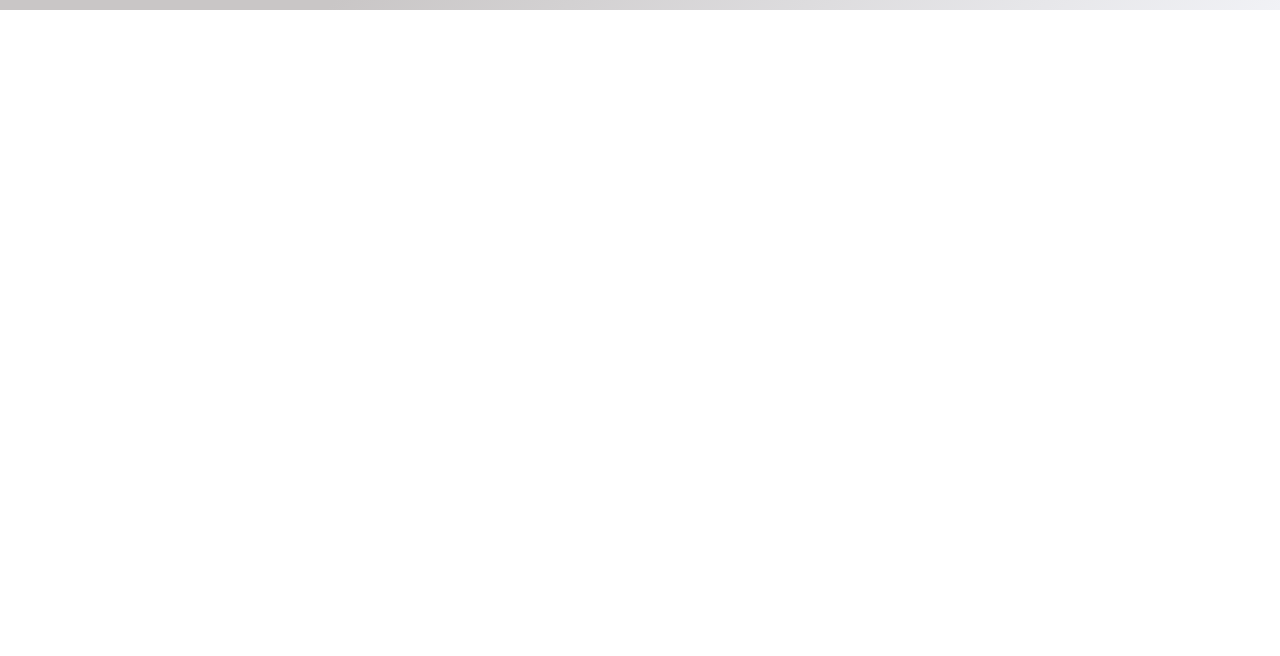
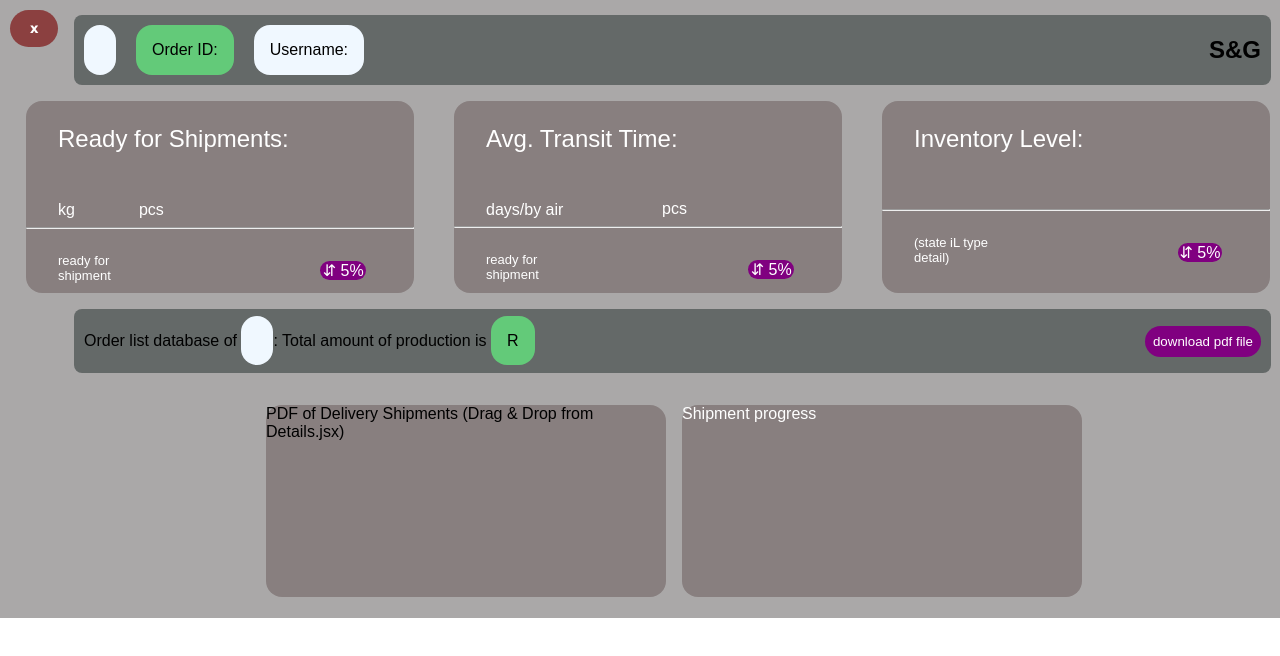
Before and after one commit to YungPharaoh65/supplyChainManagement-1, a React (Vite) app: page /dashboard in a window 1280 px wide. Shown: the top 656 px of the page. Built offline with nearby package versions, Linux system fonts and the light colour scheme.

Commit message:
made changes in projects (added dashboard/function)

```diff
--- a/package.json
+++ b/package.json
@@ -5,6 +5,7 @@
   "version": "0.1.0",
   "private": true,
   "dependencies": {
+    "@fortawesome/fontawesome-svg-core": "^6.6.0",
     "@testing-library/jest-dom": "^5.17.0",
     "@testing-library/react": "^13.4.0",
     "@testing-library/user-event": "^13.5.0",
--- a/src/Functiona/Details/details.jsx
+++ b/src/Functiona/Details/details.jsx
@@ -1,5 +1,7 @@
+// src/components/Details.jsx
 import React, { useState } from "react";
-import "./details.css"; // Assuming you save the CSS as Login.css
+import { useNavigate } from "react-router-dom";
+import "./details.css";
 import { Link } from "react-router-dom";
 
 const Details = () => {
@@ -9,236 +11,106 @@ const Details = () => {
   const [supplierName, setSupplierName] = useState("");
   const [orderID, setOrderID] = useState("");
   const [inventoryLevel, setInventoryLevel] = useState("");
-  const [sentTime, setSentTime] = useState("");
-  const [receivedTime, setReceivedTime] = useState("");
+  const [shipmentWeight, setShipmentWeight] = useState("");
+  const [shipmentQuantity, setShipmentQuantity] = useState("");
   const [shipmentPrice, setShipmentPrice] = useState("");
-  const [deliveryShipments, setDeliveryShipments] = useState([]);
-  const [pdfFile, setPdfFile] = useState(null);
+  const [pdfFile, setPdfFile] = useState(null); // State to hold the PDF file
+  const navigate = useNavigate();
 
   const handleLogin = (event) => {
     event.preventDefault();
-    // Handle login and additional data logic here
-    console.log("Company Name:", companyName);
-    console.log("Username:", username);
-    console.log("Password:", password);
-    console.log("Supplier Name:", supplierName);
-    console.log("Order ID:", orderID);
-    console.log("Inventory Level:", inventoryLevel);
-    console.log("Sent Time:", sentTime);
-    console.log("Received Time:", receivedTime);
-    console.log("Shipment Price:", shipmentPrice);
-    console.log("Delivery Shipments:", deliveryShipments);
-    console.log("PDF File:", pdfFile);
+    navigate("/dashboard", {
+      state: {
+        companyName,
+        orderID,
+        username,
+        supplierName,
+        shipmentWeight,
+        shipmentQuantity,
+        shipmentPrice,
+        inventoryLevel,
+        pdfFile, // Pass the PDF file to the dashboard
+      },
+    });
   };
 
-  const handleAddShipment = () => {
-    setDeliveryShipments([
-      ...deliveryShipments,
-      { supplierName, orderID, sentTime, receivedTime, shipmentPrice },
-    ]);
-    setSupplierName("");
-    setOrderID("");
-    setSentTime("");
-    setReceivedTime("");
-    setShipmentPrice("");
+  const handleDrop = (event) => {
+    event.preventDefault();
+    const files = Array.from(event.dataTransfer.files);
+    const pdfFiles = files.filter(file => file.type === 'application/pdf');
+    if (pdfFiles.length > 0) {
+      setPdfFile(pdfFiles[0]); // Set the first PDF file
+    }
   };
 
-  const handlePdfUpload = (event) => {
-    setPdfFile(event.target.files[0]);
+  const handleDragOver = (event) => {
+    event.preventDefault();
   };
 
   return (
-    <div className="movecon">
+
     <div className="login-container">
+
 <Link to="/"><button className="backbtn">x</button></Link>
 
-        <h2 className="login-h2">Access Supply Chain Data to Dashboard</h2>
-
-        <br />
-        <br />
+      <h1>Access Database Field</h1>
       <form onSubmit={handleLogin}>
         <div className="login-flex-row">
-            {/* Row 1 */}
           <div className="login-input-group">
-              <label className="login-label" htmlFor="companyName">
-                Company Name:
-              </label>
-              <input
-                className="login-input"
-                type="text"
-                id="companyName"
-                placeholder="company supplying from/to"
-                value={companyName}
-                onChange={(e) => setCompanyName(e.target.value)}
-                required
-              />
+            <label className="login-label" htmlFor="companyName">Company Name:</label>
+            <input className="login-input" type="text" id="companyName" value={companyName} onChange={(e) => setCompanyName(e.target.value)} required />
           </div>
           <div className="login-input-group">
-              <label className="login-label" htmlFor="username">
-                Username:
-              </label>
-              <input
-                className="login-input"
-                type="text"
-                id="username"
-                placeholder="name of Admin"
-                value={username}
-                onChange={(e) => setUsername(e.target.value)}
-                required
-              />
+            <label className="login-label" htmlFor="username">Username:</label>
+            <input className="login-input" type="text" id="username" value={username} onChange={(e) => setUsername(e.target.value)} required />
           </div>
           <div className="login-input-group">
-              <label className="login-label" htmlFor="password">
-                Password:
-              </label>
-              <input
-                className="login-input"
-                type="password"
-                id="password"
-                placeholder="needed for tracking"
-                value={password}
-                onChange={(e) => setPassword(e.target.value)}
-                required
-              />
+            <label className="login-label" htmlFor="password">Password:</label>
+            <input className="login-input" type="password" id="password" value={password} onChange={(e) => setPassword(e.target.value)} required />
           </div>
         </div>
 
         <div className="login-flex-row">
-            {/* Row 2 */}
           <div className="login-input-group">
-              <label className="login-label" htmlFor="supplierName">
-                Supplier Name:
-              </label>
-              <input
-                className="login-input"
-                type="text"
-                id="supplierName"
-                placeholder="name of supplier"
-                value={supplierName}
-                onChange={(e) => setSupplierName(e.target.value)}
-              />
+            <label className="login-label" htmlFor="supplierName">Supplier Name:</label>
+            <input className="login-input" type="text" id="supplierName" value={supplierName} onChange={(e) => setSupplierName(e.target.value)} />
           </div>
           <div className="login-input-group">
-              <label className="login-label" htmlFor="orderID">
-                Order ID:
-              </label>
-              <input
-                className="login-input"
-                type="text"
-                id="orderID"
-                placeholder="place 5 digit code"
-                value={orderID}
-                onChange={(e) => setOrderID(e.target.value)}
-              />
+            <label className="login-label" htmlFor="orderID">Order ID:</label>
+            <input className="login-input" type="text" id="orderID" value={orderID} onChange={(e) => setOrderID(e.target.value)} />
           </div>
           <div className="login-input-group">
-              <label className="login-label" htmlFor="inventoryLevel">
-                Inventory Level:
-              </label>
-              <select
-                className="login-input"
-                id="inventoryLevel"
-                value={inventoryLevel}
-                onChange={(e) => setInventoryLevel(e.target.value)}
-              >
-                <option value="">Select Inventory Level (type of packaging)</option>
+            <label className="login-label" htmlFor="inventoryLevel">Inventory Level:</label>
+            <select className="login-input" id="inventoryLevel" value={inventoryLevel} onChange={(e) => setInventoryLevel(e.target.value)}>
+              <option value="">Select Inventory Level</option>
               <option value="Level 1">Level 1 (Palletized Units)</option>
               <option value="Level 2">Level 2 (Industrial Crates)</option>
               <option value="Level 3">Level 3 (Corrugated Shipping Containers)</option>
               <option value="Level 4">Level 4 (Bulk Storage Drums)</option>
-                <option value="Level 5">Level 5 (Flexible Intermediate Bulk Containers (FIBCs))</option>
+              <option value="Level 5">Level 5 (FIBCs)</option>
             </select>
-            </div>
-
-            {/* Sent Time */}
-            <div className="login-input-group">
-              <label className="login-label" htmlFor="sentTime">
-                Sent Time:
-              </label>
-              <input
-                className="login-input"
-                type="datetime-local"
-                id="sentTime"
-                value={sentTime}
-                onChange={(e) => setSentTime(e.target.value)}
-              />
-            </div>
-
-            {/* Received Time */}
-            <div className="login-input-group">
-              <label className="login-label" htmlFor="receivedTime">
-                Received Time:
-              </label>
-              <input
-                className="login-input"
-                type="datetime-local"
-                id="receivedTime"
-                value={receivedTime}
-                onChange={(e) => setReceivedTime(e.target.value)}
-              />
-            </div>
-
-            <div className="login-input-group">
-              <label className="login-label" htmlFor="shipmentPrice">
-                Set Shipment Price:
-              </label>
-              <input
-                className="login-input"
-                type="text"
-                id="shipmentPrice"
-                placeholder="e.g., USD 100.00"
-                value={shipmentPrice}
-                onChange={(e) => setShipmentPrice(e.target.value)}
-              />
           </div>
         </div>
 
-          {/* Delivery Shipments Table */}
-          {deliveryShipments.length > 0 && (
-            <table className="login-table">
-              <thead>
-                <tr>
-                  <th>Supplier Name</th>
-                  <th>Order ID</th>
-                  <th>Sent Time</th>
-                  <th>Received Time</th>
-                  <th>Shipment Price</th>
-                </tr>
-              </thead>
-              <tbody>
-                {deliveryShipments.map((shipment, index) => (
-                  <tr key={index}>
-                    <td>{shipment.supplierName}</td>
-                    <td>{shipment.orderID}</td>
-                    <td>{shipment.sentTime}</td>
-                    <td>{shipment.receivedTime}</td>
-                    <td>{shipment.shipmentPrice}</td>
-                  </tr>
-                ))}
-              </tbody>
-            </table>
-          )}
-
-          {/* PDF Upload */}
-          <div className="login-aligntext">
-            <label className="login-label" htmlFor="pdfFile">
-              Orderlist Database (add your details in PDF format):
-            </label>
-            <input
-              className="login-input"
-              type="file"
-              id="pdfFile"
-              accept=".pdf"
-              onChange={handlePdfUpload}
-            />
+        <div className="login-flex-row">
+          <div className="login-input-group">
+            <label className="login-label" htmlFor="shipmentWeight">Shipment Weight (kg):</label>
+            <input className="login-input" type="text" id="shipmentWeight" value={shipmentWeight} onChange={(e) => setShipmentWeight(e.target.value)} />
+          </div>
+          <div className="login-input-group">
+            <label className="login-label" htmlFor="shipmentQuantity">Quantity (pcs):</label>
+            <input className="login-input" type="text" id="shipmentQuantity" value={shipmentQuantity} onChange={(e) => setShipmentQuantity(e.target.value)} />
+          </div>
+          <div className="login-input-group">
+            <label className="login-label" htmlFor="shipmentPrice">Shipment Price:</label>
+            <input className="login-input" type="text" id="shipmentPrice" value={shipmentPrice} onChange={(e) => setShipmentPrice(e.target.value)} />
+          </div>
         </div>
 
-          {/* Submit Button */}
-          <Link to="/dashboard"><button className="login-button" type="submit">
-            Create Account
-          </button></Link>
+       <input type="file" accept="application/pdf" />
+
+        <button className="login-button" type="submit">Submit</button>
       </form>
-      </div>
     </div>
   );
 };
--- a/src/Functiona/dashboard/dashboard.css
+++ b/src/Functiona/dashboard/dashboard.css
@@ -0,0 +1,193 @@
+
+/*DASHBOARD*//*DASHBOARD*//*DASHBOARD*//*DASHBOARD*/
+/*DASHBOARD*//*DASHBOARD*//*DASHBOARD*//*DASHBOARD*/
+.dashboard-header {
+    background-color: #aaa8a8;
+    width: 100%;
+    height:38.6rem;
+    padding: 10px;
+
+}
+
+.dashboard {
+     color: black;
+}
+
+.navbar {
+    display: flex;
+    justify-content: space-between;
+    align-items: center;
+    margin-left: 4rem;
+margin-top: -2rem;
+    background-color: rgb(100, 105, 104);
+}
+
+.navbar2 {
+    display: flex;
+    justify-content: space-between;
+    align-items: center;
+
+    margin-left: 4rem;
+    margin-top: 1rem;
+    height: 4rem;
+
+    background-color: rgb(100, 105, 104);
+}
+
+.navbar-left {
+    display: flex;
+    gap: 20px;
+}
+
+.navbar-item {
+    font-size: 16px;
+}
+
+.navbar-right .navbar-logo {
+    font-size: 24px;
+    font-weight: bold;
+}
+
+/*DASHBOARD*//*DASHBOARD*//*DASHBOARD*//*DASHBOARD*/
+/*DASHBOARD*//*DASHBOARD*//*DASHBOARD*//*DASHBOARD*/
+
+
+.alignboxes{
+    display: flex;
+      align-items: center;
+    gap: 1.5rem;
+    margin-top: -1rem;
+}
+
+.alignbtntext{
+    display: flex;
+      align-items: center;
+    gap: 10rem;
+    margin-left: 2rem;
+    margin-top: -1.5rem;
+}
+
+
+.alignboxes2{
+    display: flex;
+      gap: -1rem;
+      margin-left: 15rem;
+}
+
+.box{
+    width: 25rem;
+    height: 12rem;
+    background-color: rgb(136, 127, 127);
+    margin-top: 2rem;
+    border-radius: 1rem;
+    margin-left: 1rem;
+
+    background-color: 'rgb(178, 178, 255)';
+
+}
+
+.checkbox{
+    width: 25rem;
+    height: 12rem;
+    background-color: rgb(136, 127, 127);
+    margin-top: 2rem;
+    border-radius: 1rem;
+    margin-left: 1rem;
+
+    background-color: 'rgb(178, 178, 255)';
+
+}
+
+.subtitle{
+    font-weight:500;
+    font-size: 1.5rem;
+    margin-left: 2rem;
+    margin-top: 1.5rem;
+}
+
+.movepart1{
+    margin-left:2rem;
+    display: flex;
+    gap: 4rem;
+    margin-top: 3rem;
+}
+
+.movepart3{
+    margin-left:2rem;
+    display: flex;
+    gap: 4rem;
+    margin-top: 3rem;
+}
+
+.part4{
+    margin-left:13rem;
+    margin-top: -1.2rem;
+    gap: 4rem;
+
+  }
+
+.pdfbtn{
+    padding: .5rem;
+    border-radius: 1rem;
+    border: none;
+    background-color: purple;
+    color: white;
+}
+
+.pdfbtn:hover{
+    background-color: rgb(211, 72, 211);
+    color: rgb(51, 48, 48);
+}
+
+
+
+.smalltext{
+    float: right;
+    margin-right: 3rem;
+    text-align: center;
+    margin-top: 2rem;
+    width: 3rem;
+    border-radius: 1rem;
+    border: none;
+    background-color: purple;
+    color: white;
+}
+
+.navbar-item1{
+    background-color: aliceblue;
+    border-radius: 1rem;
+    padding: 1rem;
+}
+
+.navbar-item2{
+    background-color: rgb(99, 202, 121);
+    border-radius: 1rem;
+    padding: 1rem;
+}
+
+.navbar-item3{
+    background-color: aliceblue;
+    border-radius: 1rem;
+    padding: 1rem;
+}
+
+
+.backbtn{
+    padding: .7rem;
+    width: 3rem;
+    border-radius: 5rem;
+    border: none;
+    background-color: rgb(139, 64, 64);
+    color: white;
+
+    font-weight: 1000;
+}
+
+.backbtn:hover{
+    padding: .7rem;
+     border-radius: 5rem;
+    border: none;
+    background-color: rgb(233, 38, 38);
+
+    font-weight: 1000;
+}
--- a/src/Functiona/dashboard/dashboard.jsx
+++ b/src/Functiona/dashboard/dashboard.jsx
@@ -1,21 +1,96 @@
-// src/components/Dashboard.jsx
 import React from 'react';
-import './dashboard.css'
+import { Link, useLocation } from 'react-router-dom';
+import './dashboard.css';
 
 const Dashboard = () => {
+  const location = useLocation();
+  const {
+    companyName,
+    orderID,
+    username,
+    supplierName,
+    shipmentPrice,
+    inventoryLevel,
+    shipmentWeight,
+    shipmentQuantity,
+    pdfFile
+  } = location.state || {};
+
   return (
     <div className="dashboard">
       <header className="dashboard-header">
-        {/* Navbar or Header component */}
+
+       <Link to="/"><button className="backbtn">x</button></Link>
+        <nav className="navbar">
+          <div className="navbar-left">
+            <span className="navbar-item1">{companyName}</span>
+            <span className="navbar-item2">Order ID: {orderID}</span>
+            <span className="navbar-item3">Username: {username}</span>
+          </div>
+          <div className="navbar-right">
+            <span className="navbar-logo">S&G</span>
+          </div>
+        </nav>
+
+        <div className="alignboxes">
+          <div className="box">
+          <div className="subtitle"> Ready for Shipments:</div> <div className="movepart1"><div className="text1">{shipmentWeight} kg </div>
+
+            <div className="part2"> {shipmentQuantity} pcs</div>
+             </div>
+<hr />
+<div className="alignbtntext">
+
+  <p>ready for shipment</p>
+             <div className="smalltext">⇵ 5%</div>
+             </div>
+
+          </div>
+
+
+          <div className="box">
+          <div className="subtitle">Avg. Transit Time:</div> <div className="movepart3">{shipmentPrice} days/by air</div>
+
+          <div className="part4"> {shipmentQuantity} pcs</div>
+          <hr />
+          <div className="alignbtntext">
+
+  <p>ready for shipment</p>
+             <div className="smalltext">⇵ 5%</div>
+             </div>
+
+          </div>
+
+          <div className="box">
+          <div className="subtitle">Inventory Level: </div>  <div className="movepart1">{inventoryLevel}</div>
+          <hr />
+          <div className="alignbtntext">
+
+  <p>(state iL type detail)</p>
+             <div className="smalltext">⇵ 5%</div>
+             </div>
+          </div>
+        </div>
+
+        <nav className="navbar2">
+          <div className="navbar-left">
+            <span>Order list database of <span className="navbar-item3">{supplierName}</span>: Total amount of production is <span className="navbar-item2">R{shipmentPrice}</span></span>
+            <br />
+
+          </div>
+          <div className="navbar-right">
+            <button className="pdfbtn">download pdf file</button>
+          </div>
+        </nav>
+
+        <div className="alignboxes2">
+          <div className="checkbox">
+            PDF of Delivery Shipments (Drag & Drop from Details.jsx)
+            {pdfFile && <a href={URL.createObjectURL(pdfFile)} target="_blank" rel="noopener noreferrer"> View PDF</a>}
+          </div>
+          <div className="box">Shipment progress</div>
+        </div>
       </header>
-      <div className="dashboard-content">
-        <aside className="dashboard-sidebar">
-          {/* Sidebar component */}
-        </aside>
-        <main className="dashboard-main">
-          {/* Main dashboard content */}
-        </main>
-      </div>
     </div>
   );
 };
```
Also changed, not shown: src/Functiona/Details/details.css (+7 -1 lines), 1 other file (tests, documents, lock files or other folders). Lines whose indentation alone changed are shown as unchanged.
